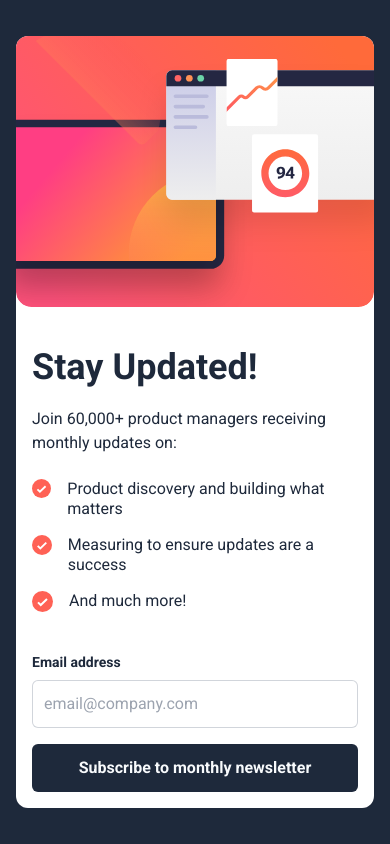
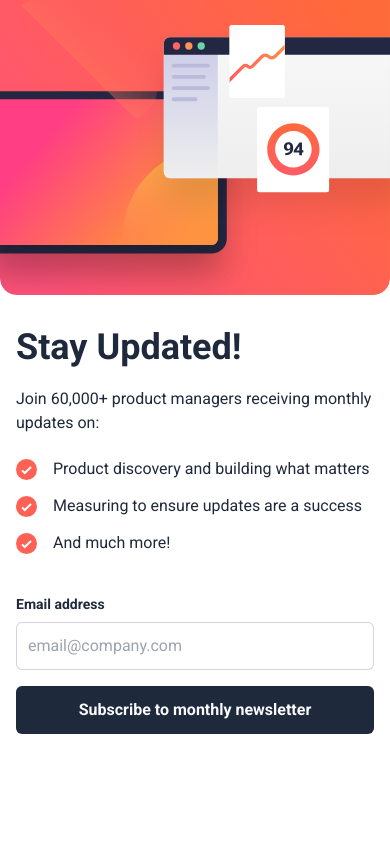
Before and after one commit to betaluis/newsletter-subscription, a React (Vite) app: page / in a window 390 px wide. Built offline with nearby package versions, Linux system fonts and the light colour scheme.

Commit message:
Fixed responsive bugs

```diff
--- a/src/App.css
+++ b/src/App.css
@@ -4,8 +4,17 @@
 @tailwind components;
 @tailwind utilities;
 
-/* Custom CSS */
-
 body {
     font-family: 'Roboto', sans-serif;
 }
+
+.hide {
+    opacity: 0;
+    transform: translateY(20px);
+    transition: all 0.3s ease-in-out;
+}
+
+.appear {
+    opacity: 1;
+    transform: translateY(0);
+}
--- a/src/App.tsx
+++ b/src/App.tsx
@@ -11,7 +11,7 @@ function App() {
     const [ email, setEmail ] = useState("");
 
     return (
-        <div className="flex flex-col bg-slate-800 min-h-screen xs:p-4 xs:justify-center xs:items-center" >
+        <div className="flex flex-col bg-slate-800 min-h-screen p-0 sm:p-4 xs:justify-center xs:items-center" >
             <Router>
                 <Routes>
                     <Route path="/" element={<SignUp email={email} setEmail={setEmail} />} />
--- a/src/components/Button.tsx
+++ b/src/components/Button.tsx
@@ -10,7 +10,7 @@ const Button = ({ text, type = undefined, onClick }: Props) => {
             type={type}
             onClick={onClick}
             className="
-                bg-slate-800 text-slate-50 py-3 w-full
+                block bg-slate-800 text-slate-50 py-3 w-full
                 transition-all duration-200
                 xs:mt-4
                 rounded-md font-bold md:text-sm
--- a/src/components/Form.tsx
+++ b/src/components/Form.tsx
@@ -16,7 +16,7 @@ export default function Form({ email, setEmail }: Props) {
 
     const emailRegex = /^[^\s@]+@[^\s@]+\.[^\s@]+$/;
 
-    const errorStyles = "outline-none bg-red-100 text-red-500 ring-1 ring-inset ring-red-500 focus:text-red-500 focus:ring-1 focus:bg-red-100 focus:ring-red-500 placeholder:text-red-300";
+    const errorStyles = "outline-none bg-red-100 text-red-500 ring-1 ring-inset ring-red-500 focus:text-red-500 focus:ring-2 focus:bg-red-100 focus:ring-red-500 placeholder:text-red-300";
 
     const validateEmail = (email: string) => {
       return emailRegex.test(email);
@@ -61,8 +61,8 @@ export default function Form({ email, setEmail }: Props) {
                     <span
                         className={`
                             block text-sm font-bold text-red-500 md:text-xs
-                            opacity-0 transition-all translate-y-4
-                            ${error ? "opacity-100 -translate-y-0" : ""}
+                            hide
+                            ${error ? "appear" : ""}
                         `}
                     >
                         {error}
@@ -77,14 +77,14 @@ export default function Form({ email, setEmail }: Props) {
                         className={`
                             w-full py-3 px-3 rounded-md
                             placeholder:text-gray-400
-                            focus:ring-inset focus:ring-2 focus:outline-none focus:ring-slate-800
+                            focus:ring-inset focus:ring-2 focus:outline-none
                             md:text-sm
-                            ${error ? errorStyles : "ring-1 ring-inset ring-gray-300" }
+                            ${error ? errorStyles : "ring-1 ring-inset ring-gray-300 focus:ring-slate-800" }
                         `}
                     />
                 </div>
             </label>
-            <div className="">
+            <div className="mt-4 md:mt-0">
                 <Button text="Subscribe to monthly newsletter" type="submit" />
             </div>
         </form>
--- a/src/sections/SignUp.tsx
+++ b/src/sections/SignUp.tsx
@@ -12,7 +12,7 @@ const FeaturedImage = () => {
         <>
             <img
                 src={MobileImage}
-                className="md:hidden sm:rounded-2xl"
+                className="md:hidden sm:rounded-2xl w-full"
                 alt="Sign Up Illustration"
             />
             <img
@@ -29,8 +29,9 @@ const SignUp = ({ email, setEmail }: Props) => {
     return (
         <div
             className="
-                bg-white max-w-[370px]
-                xs:rounded-xl xs:overflow-hidden sm:p-4
+                bg-white w-screen max-w-[450px] min-h-screen
+                xs:overflow-hidden
+                xs:rounded-2xl xs:min-h-full
                 md:max-w-[800px] md:w-full md:flex md:flex-row-reverse
                 md:justify-between md:m-auto md:p-4 md:rounded-3xl
             "
--- a/src/sections/ThankYou.tsx
+++ b/src/sections/ThankYou.tsx
@@ -29,7 +29,9 @@ const ThankYou = ({ email, setEmail }: Props) => {
             </div>
             <h1 className="text-4xl font-bold text-slate-800 pt-8 leading-[2.5rem] xs:pt-8">Thanks for subscribing!</h1>
             <p className="pt-8 text-zinc-700 xs:pt-4 xs:text-sm">A confirmation email has been sent to <strong className="text-slate-800">{email}</strong>. Please open it and click the button inside to confirm your subscription.</p>
-            <Button text="Dismiss message" onClick={handleDismiss} />
+            <div className="mt-auto w-full xs:mt-0">
+                <Button text="Dismiss message" onClick={handleDismiss} />
+            </div>
         </div>
     )
 }
--- a/tailwind.config.js
+++ b/tailwind.config.js
@@ -14,7 +14,7 @@ export default {
             }
         },
         screens: {
-            "xs": "370px",
+            "xs": "450px",
             ...defaultTheme.screens,
         }
     },
```
